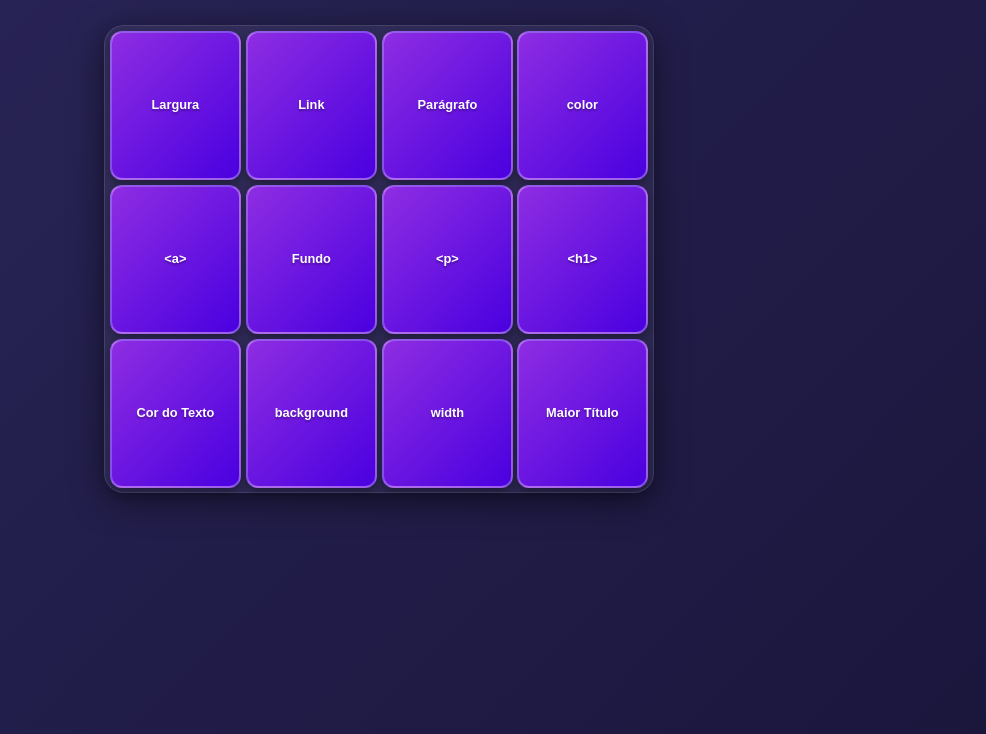
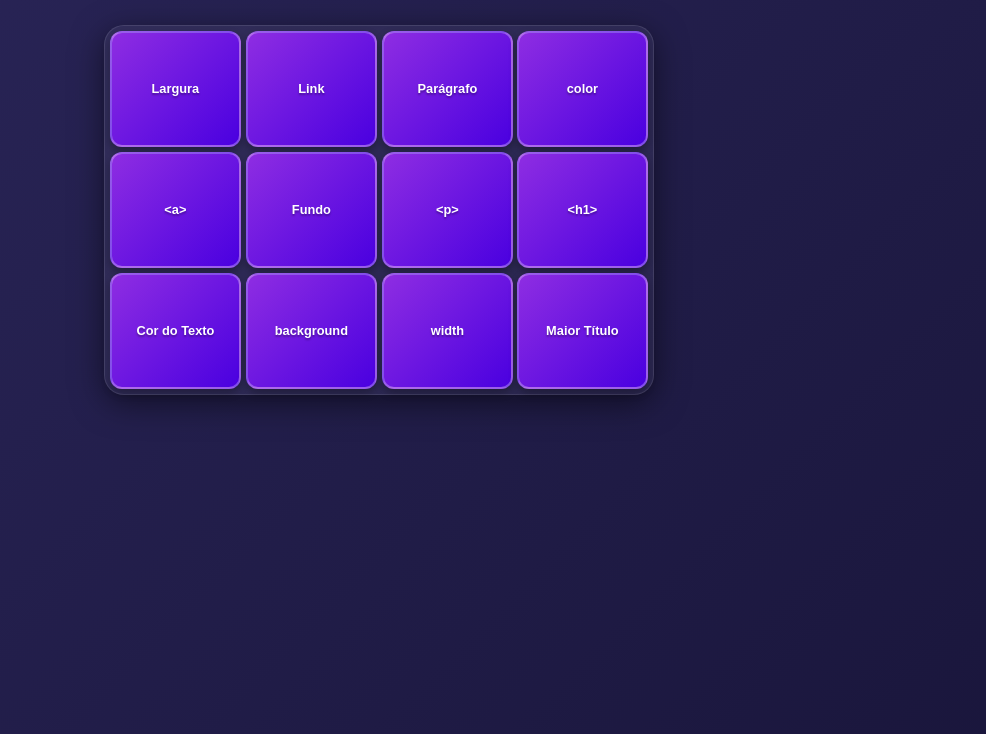
Before and after one commit to GabrielDaSilvaViana/Desafio-do-desenvolvimento-jogo, a plain HTML site: page index.html in a window 1280 px wide. Both pictures are taken after a click on the button "Começar Jogo". Shown: the part 76-810 px from the top of the page, without its empty margins (261-1247 px from the left). Drawn offline with nearby package versions, Linux system fonts and the light colour scheme; a web font is replaced by a local one.

Commit message:
Add files via upload

```diff
--- a/style.css
+++ b/style.css
@@ -207,7 +207,7 @@ body {
 .card {
   position: relative;
   width: 100%;
-  padding-top: 100%; /* Força proporção 1:1 */
+  padding-top: 75%; /* Força proporção 1:1 */
   cursor: pointer;
   perspective: 1000px;
   user-select: none;
```
